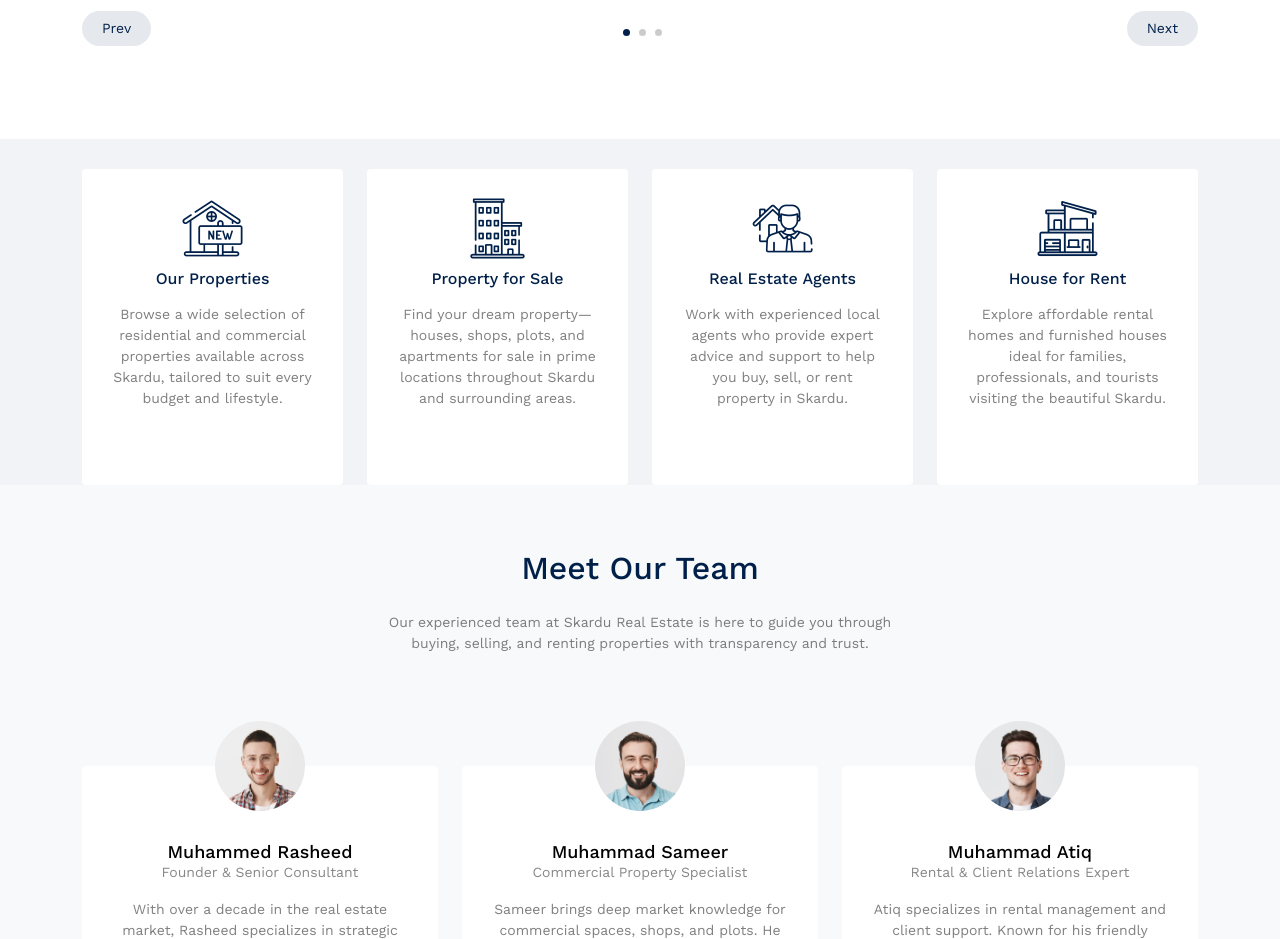
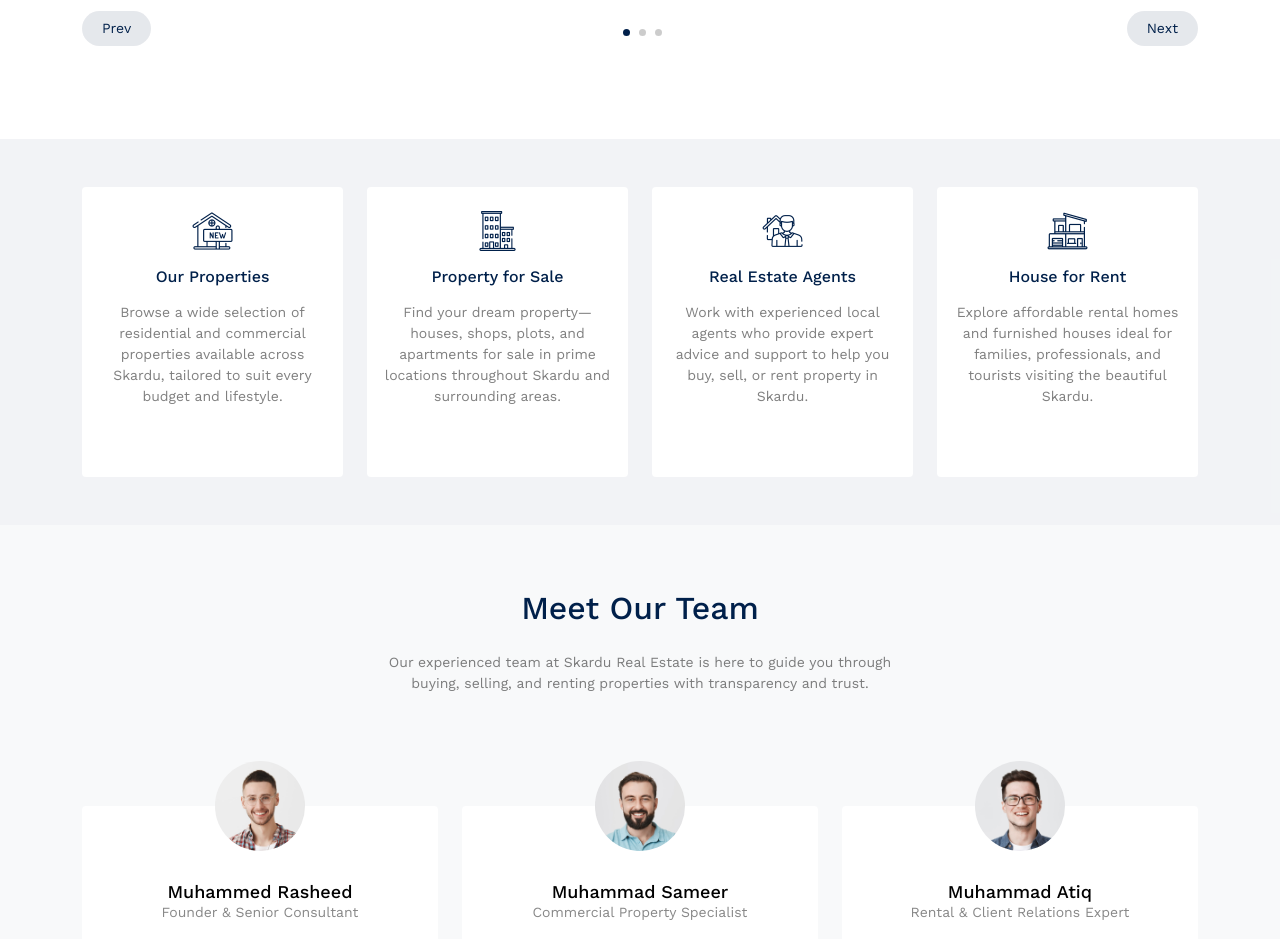
Before and after one commit to Ali-lab-tech/SkarduRealEstate, a plain HTML site: page index.html in a window 1280 px wide. Shown: the part 1520-2459 px from the top of the page. Drawn offline with nearby package versions, Linux system fonts and the light colour scheme; files whose address does not match are found by name.

Commit message:
dsdsafdafdaf

```diff
--- a/index.html
+++ b/index.html
@@ -442,14 +442,14 @@
       </div>
     </div>
 
-    <section class="features-1">
+    <section class="features-1 py-5">
       <div class="container">
-        <div class="row">
+        <div class="row g-4">
 
           <!-- Our Properties -->
-          <div class="col-6 col-lg-3 d-flex">
-            <div class="box-feature h-100">
-              <span class="flaticon-house"></span>
+          <div class="col-12 col-md-6 col-lg-3 d-flex">
+            <div class="box-feature h-100 text-center px-3 py-4">
+              <span class="flaticon-house fs-1 mb-3 d-block"></span>
               <h3 class="mb-3">Our Properties</h3>
               <p>
                 Browse a wide selection of residential and commercial properties available across Skardu, tailored to suit every budget and lifestyle.
@@ -458,9 +458,9 @@
           </div>
 
           <!-- Property for Sale -->
-          <div class="col-6 col-lg-3 d-flex">
-            <div class="box-feature h-100">
-              <span class="flaticon-building"></span>
+          <div class="col-12 col-md-6 col-lg-3 d-flex">
+            <div class="box-feature h-100 text-center px-3 py-4">
+              <span class="flaticon-building fs-1 mb-3 d-block"></span>
               <h3 class="mb-3">Property for Sale</h3>
               <p>
                 Find your dream property—houses, shops, plots, and apartments for sale in prime locations throughout Skardu and surrounding areas.
@@ -469,9 +469,9 @@
           </div>
 
           <!-- Real Estate Agents -->
-          <div class="col-6 col-lg-3 d-flex">
-            <div class="box-feature h-100">
-              <span class="flaticon-house-3"></span>
+          <div class="col-12 col-md-6 col-lg-3 d-flex">
+            <div class="box-feature h-100 text-center px-3 py-4">
+              <span class="flaticon-house-3 fs-1 mb-3 d-block"></span>
               <h3 class="mb-3">Real Estate Agents</h3>
               <p>
                 Work with experienced local agents who provide expert advice and support to help you buy, sell, or rent property in Skardu.
@@ -480,9 +480,9 @@
           </div>
 
           <!-- House for Rent -->
-          <div class="col-6 col-lg-3 d-flex">
-            <div class="box-feature h-100">
-              <span class="flaticon-house-1"></span>
+          <div class="col-12 col-md-6 col-lg-3 d-flex">
+            <div class="box-feature h-100 text-center px-3 py-4">
+              <span class="flaticon-house-1 fs-1 mb-3 d-block"></span>
               <h3 class="mb-3">House for Rent</h3>
               <p>
                 Explore affordable rental homes and furnished houses ideal for families, professionals, and tourists visiting the beautiful Skardu.
@@ -493,6 +493,7 @@
         </div>
       </div>
     </section>
+
 
 
 
```
